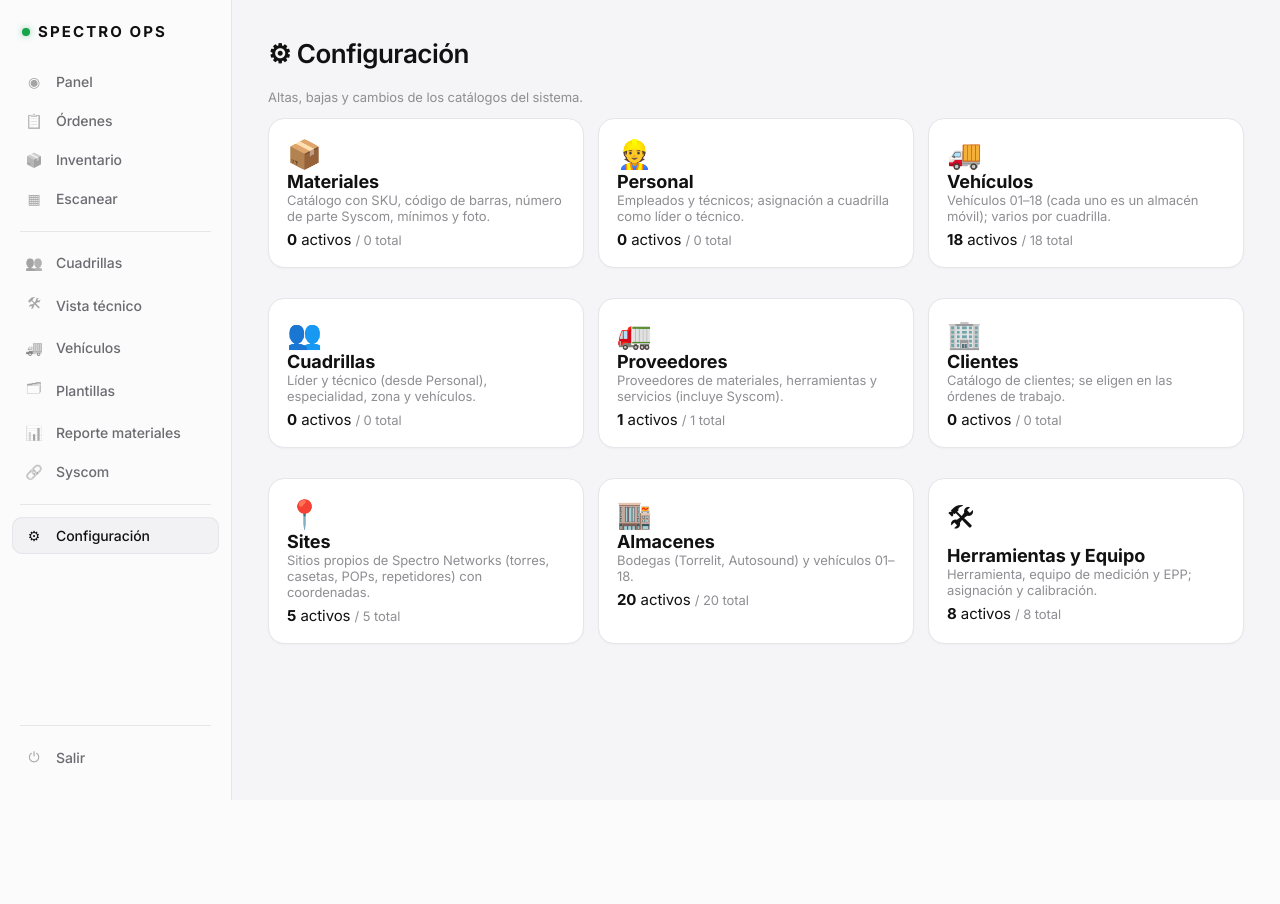
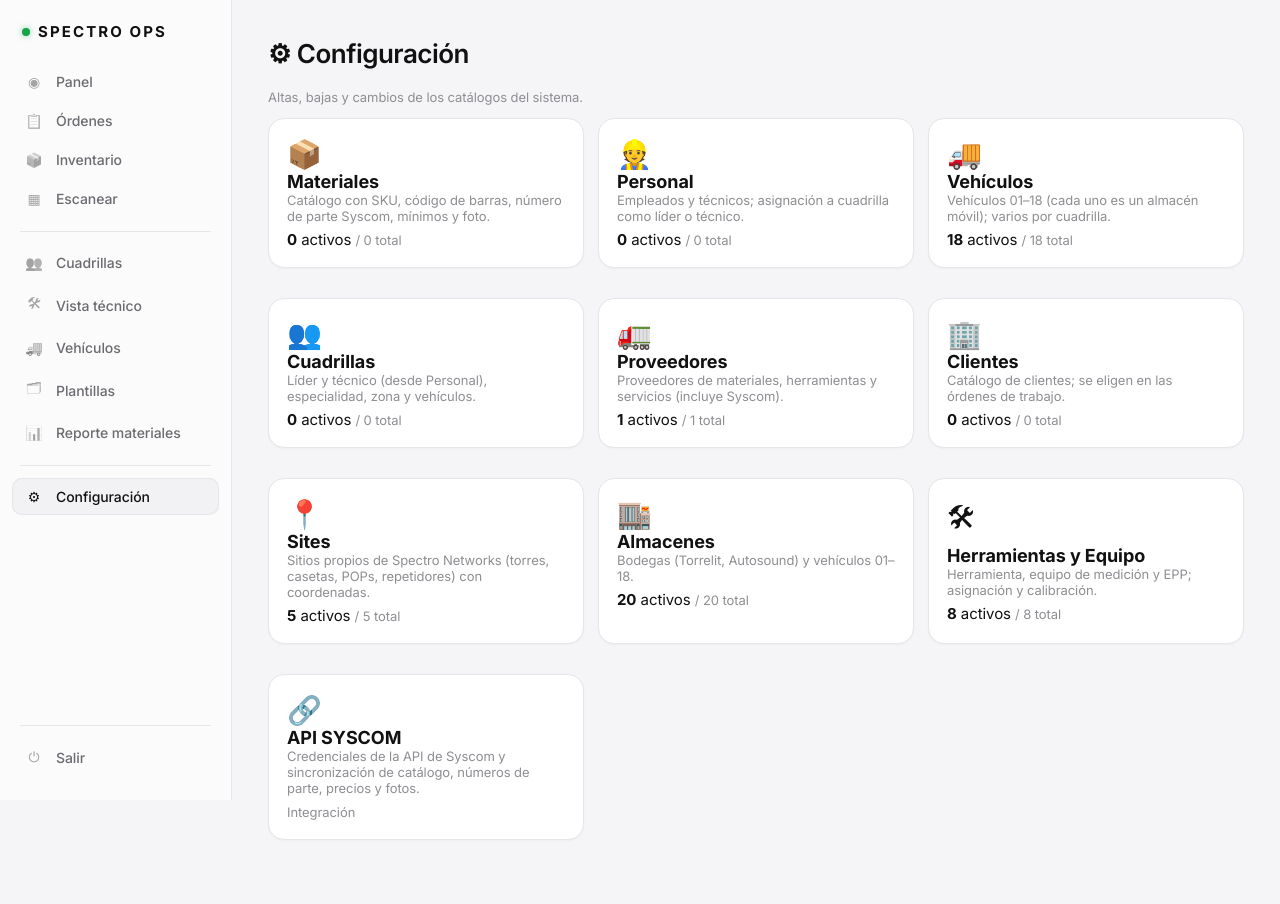
Before and after one commit to eugeniogalan/control-operaciones, a Flask app: page /configuracion in a window 1280 px wide. Before the commit the page ends 800 px from the top, so only its background shows below. Run offline with Flask 3, Linux system fonts and the light colour scheme; the visitor is signed in with stand-in values (Sample User, id 1); data comes from the database, SQL or seed files in the repository; data that the repository does not hold is empty; parts of the project's set-up code (start-up, migrations or seed data) failed here and were passed over.

Commit message:
Syscom movido a Configuración como API SYSCOM
Co-authored-by: eugeniogalan <eugeniogalan@users.noreply.github.com>

```diff
--- a/templates/base.html
+++ b/templates/base.html
@@ -67,8 +67,8 @@ hr{border:0;border-top:1px solid var(--line)}
 img{border-color:var(--line2)!important}
 @media print{.side,.topbar,.bnav,.sheet,.veil,.noprint{display:none!important}body{background:#fff;color:#000;padding:0}main{padding:0}}
 </style>{% block head %}{% endblock %}</head><body>
-{% set rp=request.path %}{% set NAV=[('/','◉','Panel',rp=='/'),('/ordenes','📋','Órdenes',rp.startswith('/ordenes')),('/inventario','📦','Inventario',rp.startswith('/inventario') and not rp.startswith('/inventario/escanear')),('/inventario/escanear','▦','Escanear',rp.startswith('/inventario/escanear')),('/cuadrillas','👥','Cuadrillas',rp.startswith('/cuadrillas')),('/tecnico','🛠','Vista técnico',rp.startswith('/tecnico')),('/vehiculos','🚚','Vehículos',rp.startswith('/vehiculos')),('/catalogo','🗂','Plantillas',rp.startswith('/catalogo')),('/reportes/materiales','📊','Reporte materiales',rp.startswith('/reportes')),('/proveedores/syscom','🔗','Syscom',rp.startswith('/proveedores')),('/configuracion','⚙','Configuración',rp.startswith('/configuracion'))] %}
-<nav class="side noprint"><a class="brand" href="/"><i></i>Spectro Ops</a>{% for u,ic,l,on in NAV %}{% if loop.index==5 or loop.index==11 %}<div class="sep"></div>{% endif %}<a class="it {{'on' if on}}" href="{{u}}"><span class="ic">{{ic}}</span>{{l}}</a>{% endfor %}<div class="bot"><div class="sep"></div><a class="it" href="/logout"><span class="ic">⏻</span>Salir</a></div></nav>
+{% set rp=request.path %}{% set NAV=[('/','◉','Panel',rp=='/'),('/ordenes','📋','Órdenes',rp.startswith('/ordenes')),('/inventario','📦','Inventario',rp.startswith('/inventario') and not rp.startswith('/inventario/escanear')),('/inventario/escanear','▦','Escanear',rp.startswith('/inventario/escanear')),('/cuadrillas','👥','Cuadrillas',rp.startswith('/cuadrillas')),('/tecnico','🛠','Vista técnico',rp.startswith('/tecnico')),('/vehiculos','🚚','Vehículos',rp.startswith('/vehiculos')),('/catalogo','🗂','Plantillas',rp.startswith('/catalogo')),('/reportes/materiales','📊','Reporte materiales',rp.startswith('/reportes')),('/configuracion','⚙','Configuración',rp.startswith('/configuracion') or rp.startswith('/proveedores'))] %}
+<nav class="side noprint"><a class="brand" href="/"><i></i>Spectro Ops</a>{% for u,ic,l,on in NAV %}{% if loop.index==5 or loop.index==10 %}<div class="sep"></div>{% endif %}<a class="it {{'on' if on}}" href="{{u}}"><span class="ic">{{ic}}</span>{{l}}</a>{% endfor %}<div class="bot"><div class="sep"></div><a class="it" href="/logout"><span class="ic">⏻</span>Salir</a></div></nav>
 <div class="topbar noprint"><a class="brand" href="/"><i></i>Spectro Ops</a><a href="/logout" class="muted" style="text-decoration:none">⏻ Salir</a></div>
 <nav class="bnav noprint">{% for u,ic,l,on in [NAV[0],NAV[1],NAV[2],NAV[3]] %}<a class="{{'on' if on}}" href="{{u}}"><span class="ic">{{ic}}</span>{{l}}</a>{% endfor %}{% set ns=namespace(m=false) %}{% for x in NAV[4:] %}{% if x[3] %}{% set ns.m=true %}{% endif %}{% endfor %}{% set mas_on=ns.m %}<label for="mas" style="{{'color:#111' if mas_on}}"><span class="ic">☰</span>Más</label></nav>
 <input type="checkbox" id="mas" class="noprint"><label for="mas" class="veil noprint"></label><div class="sheet noprint"><div class="grab"></div>{% for u,ic,l,on in NAV[4:] %}<a class="{{'on' if on}}" href="{{u}}"><span>{{ic}}</span>{{l}}</a>{% endfor %}<a href="/logout"><span>⏻</span>Salir</a></div>
--- a/templates/config_inicio.html
+++ b/templates/config_inicio.html
@@ -1,4 +1,6 @@
 {% extends 'base.html' %}{% block body %}<h1>⚙ Configuración</h1><p class="muted">Altas, bajas y cambios de los catálogos del sistema.</p>
 <div class="grid g2" style="grid-template-columns:repeat(auto-fit,minmax(260px,1fr))">{% for k,e in E.items() %}
 <a class="card" href="/configuracion/{{k}}" style="text-decoration:none;color:inherit;display:block"><div style="font-size:28px">{{e.icono}}</div><b style="font-size:18px">{{e.titulo}}</b>
-<div class="muted">{{e.desc}}</div><div style="margin-top:6px"><b>{{cnt[k].a or 0}}</b> activos <span class="muted">/ {{cnt[k].n}} total</span></div></a>{% endfor %}</div>{% endblock %}
+<div class="muted">{{e.desc}}</div><div style="margin-top:6px"><b>{{cnt[k].a or 0}}</b> activos <span class="muted">/ {{cnt[k].n}} total</span></div></a>{% endfor %}
+<a class="card" href="/proveedores/syscom" style="text-decoration:none;color:inherit;display:block"><div style="font-size:28px">🔗</div><b style="font-size:18px">API SYSCOM</b>
+<div class="muted">Credenciales de la API de Syscom y sincronización de catálogo, números de parte, precios y fotos.</div><div style="margin-top:6px"><span class="muted">Integración</span></div></a></div>{% endblock %}
--- a/templates/inventario.html
+++ b/templates/inventario.html
@@ -5,7 +5,7 @@
 <a class="btn" href="/inventario/nuevo">+ Material</a>
 <a class="btn verde" href="/inventario/movimiento?tipo=entrada">Entrada</a><a class="btn rojo" href="/inventario/movimiento?tipo=salida">Salida</a>
 <a class="btn ama" href="/inventario/movimiento?tipo=ajuste">Ajuste</a><a class="btn sec" href="/inventario/movimiento?tipo=transferencia">Transferir entre almacenes</a>
-<a class="btn sec" href="/inventario/movimientos">Historial</a><a class="btn sec" href="/proveedores/syscom">Syscom</a></p>
+<a class="btn sec" href="/inventario/movimientos">Historial</a><a class="btn sec" href="/proveedores/syscom">API SYSCOM</a></p>
 <form class="filt card" method="get">
 <label>Buscar<input name="buscar" value="{{f.buscar}}" placeholder="SKU, nombre, variante…"></label>
 <label>Tipo<select name="categoria"><option value="">Todos</option>{% for c in CATS_MAT %}<option {{'selected' if f.categoria==c}}>{{c}}</option>{% endfor %}</select></label>
--- a/templates/syscom.html
+++ b/templates/syscom.html
@@ -1,5 +1,5 @@
-{% extends 'base.html' %}{% block body %}<style>.btn[disabled]{opacity:.45;cursor:not-allowed}</style>
-<h1>Proveedor: SYSCOM <span class="muted">catálogo, números de parte y fotos</span></h1>
+{% extends 'base.html' %}{% block title %}API SYSCOM · Control de Operaciones{% endblock %}{% block body %}<style>.btn[disabled]{opacity:.45;cursor:not-allowed}</style>
+<p class="muted" style="margin:0"><a href="/configuracion">Configuración</a> › API SYSCOM</p><h1>API SYSCOM <span class="muted">catálogo, números de parte y fotos</span></h1>
 {% if msg %}<div class="ej" style="background:#e7f6ec;border-color:#b9e3c6;color:#15803d">✔ {{msg}}</div>{% endif %}
 {% if err %}<div class="ej" style="background:#fdecec;border-color:#f3c4c4;color:#c62828">⚠ {{err}}</div>{% endif %}
 <div class="grid g5">
```
